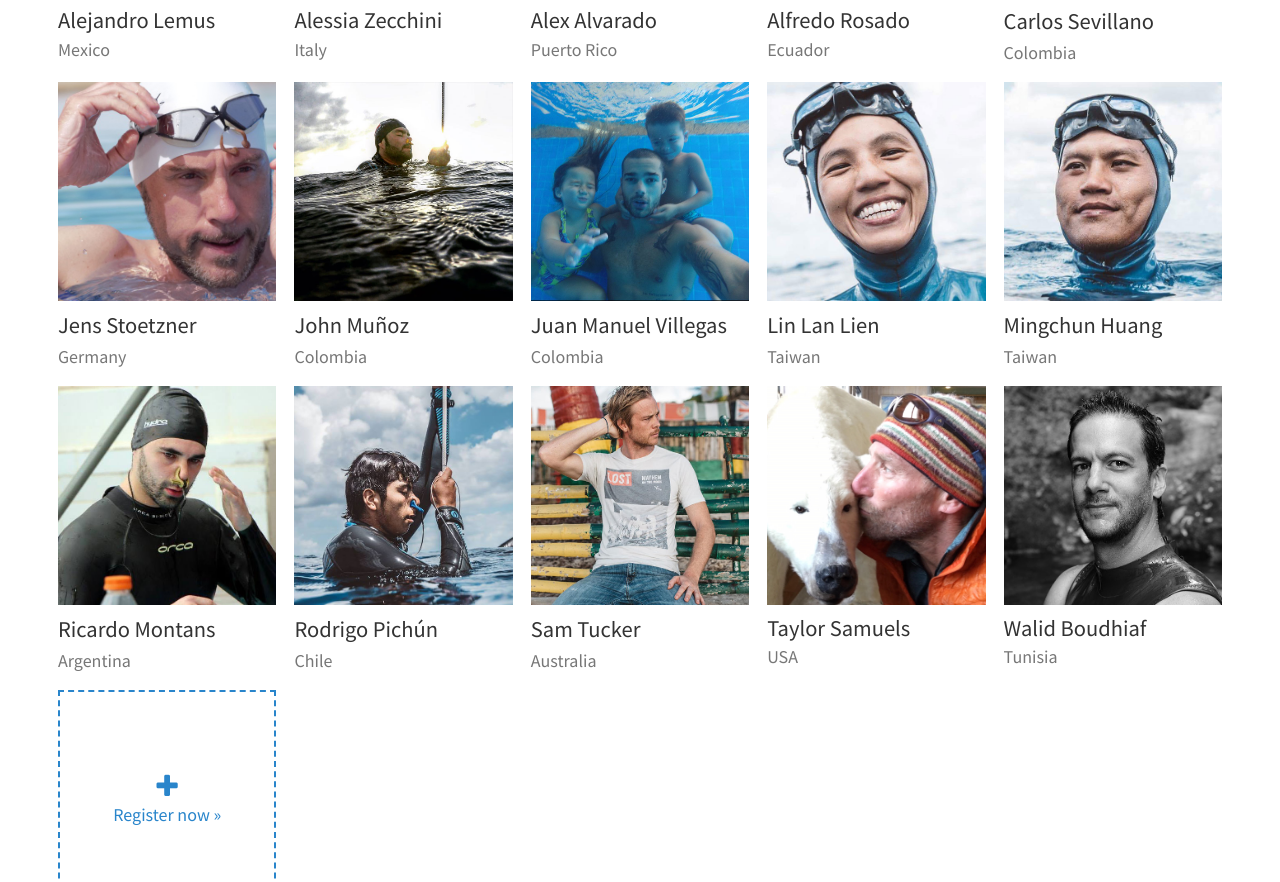
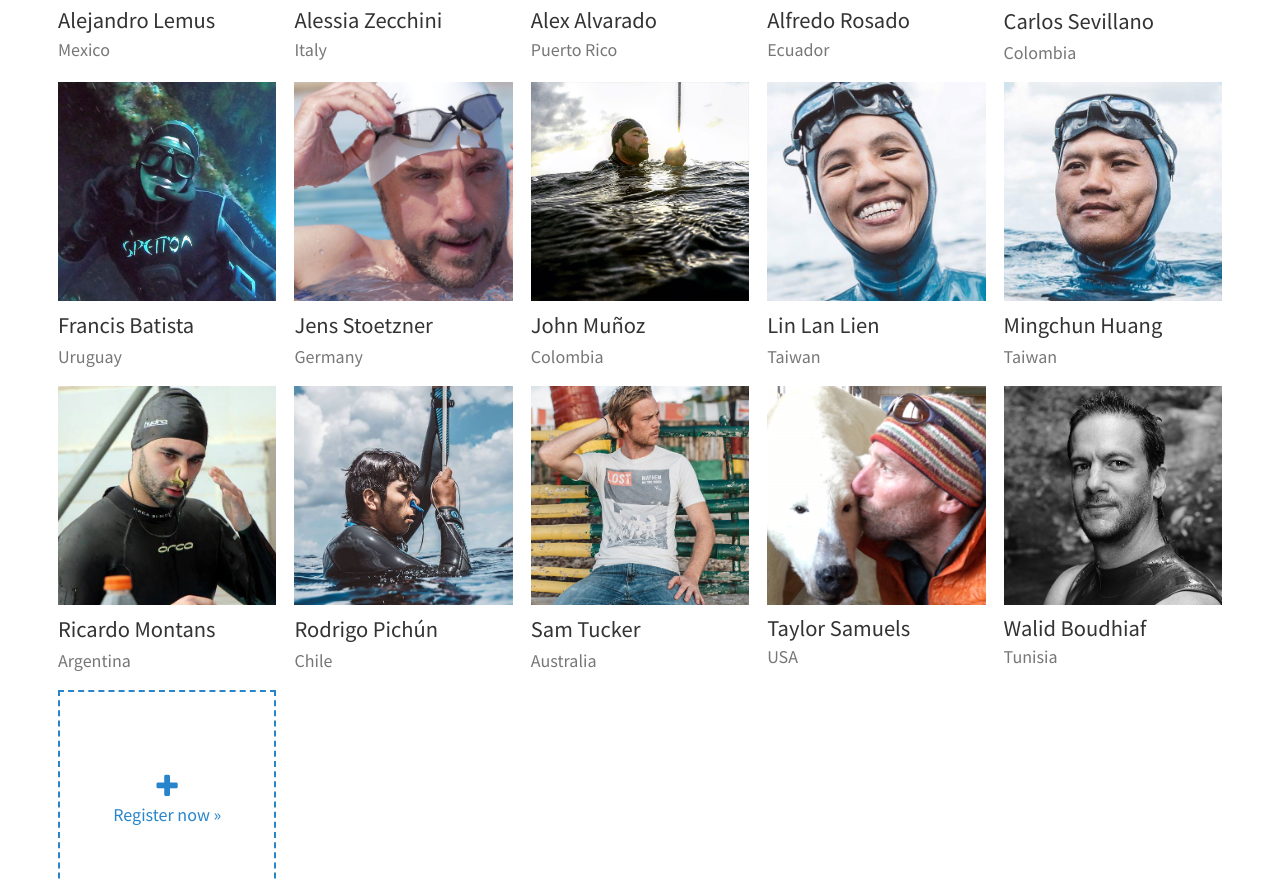
Before and after one commit to paolarguti/nirvana, a plain HTML site: page index.html in a window 1280 px wide. Shown: the part 2935-3817 px from the top of the page. Drawn offline with nearby package versions, Linux system fonts and the light colour scheme.

Commit message:
add athlete

```diff
--- a/index.html
+++ b/index.html
@@ -267,6 +267,20 @@
            <div class="relative">
               <div class="ar--one-one mb2">
                 <div class="image-container">
+                  <img class="mw-100" src="assets/athlete-francis-batista.jpg">
+                </div>
+              </div>
+            </div>
+            <div class="tl">
+              <p class="f4 mb1">Francis Batista</h3>
+              <p class="gray lh-title mb0">Uruguay</p>
+            </div>
+          </div>
+
+          <div class="w-20-l w-third-m w-100 tc ph2-ns mb3">
+           <div class="relative">
+              <div class="ar--one-one mb2">
+                <div class="image-container">
                   <img class="mw-100" src="assets/athlete-jens-stoetzner.jpg">
                 </div>
               </div>
@@ -287,20 +301,6 @@
             </div>
             <div class="tl">
               <p class="f4 mb1">John Muñoz</h3>
-              <p class="gray lh-title mb0">Colombia</p>
-            </div>
-          </div>
-
-          <div class="w-20-l w-third-m w-100 tc ph2-ns mb3">
-           <div class="relative">
-              <div class="ar--one-one mb2">
-                <div class="image-container">
-                  <img class="mw-100" src="assets/athlete-juan-manuel-villegas.jpg">
-                </div>
-              </div>
-            </div>
-            <div class="tl">
-              <p class="f4 mb1">Juan Manuel Villegas</h3>
               <p class="gray lh-title mb0">Colombia</p>
             </div>
           </div>
```
Also changed, not shown: assets/athlete-francis-batista.jpg (added).
